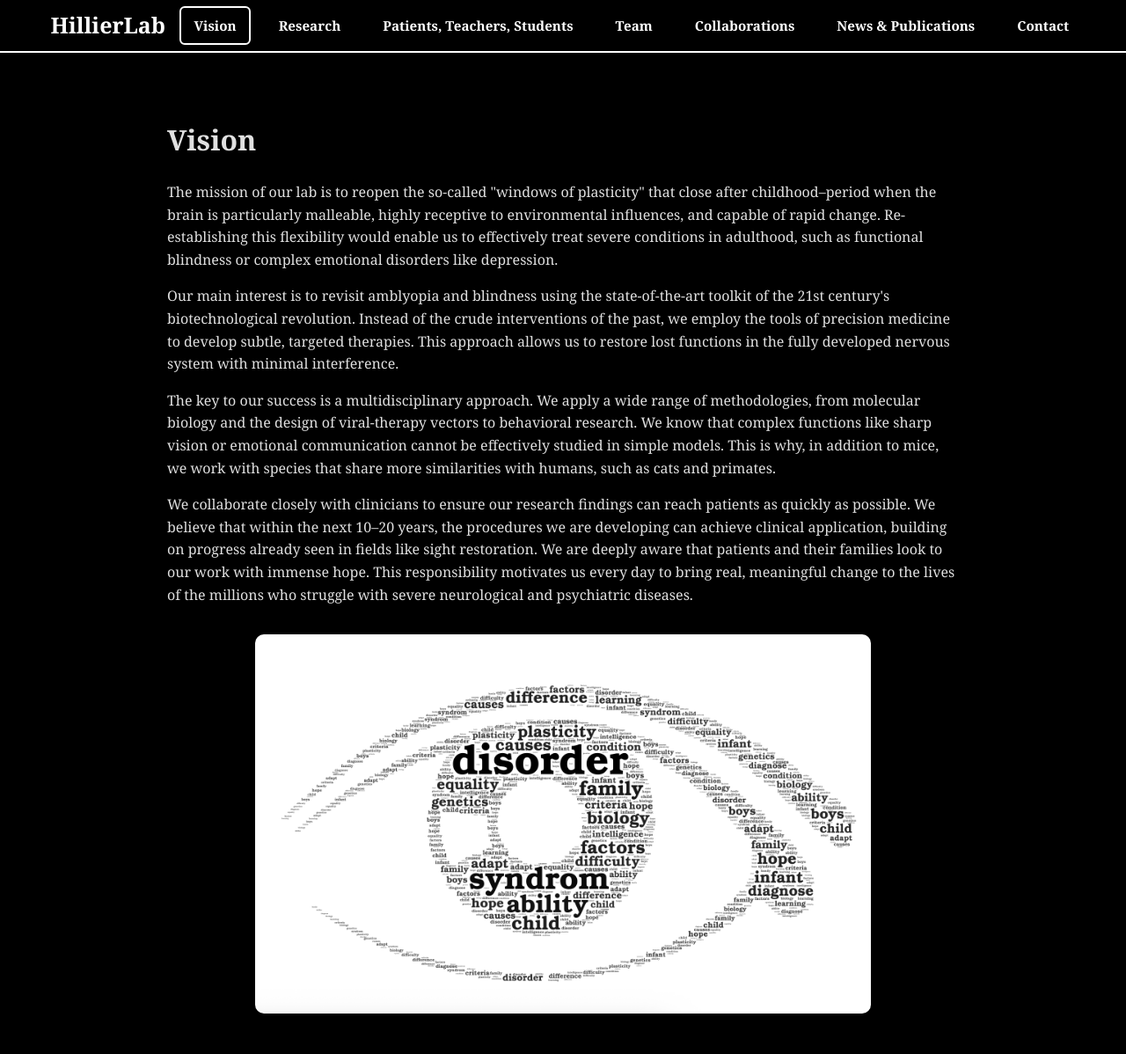
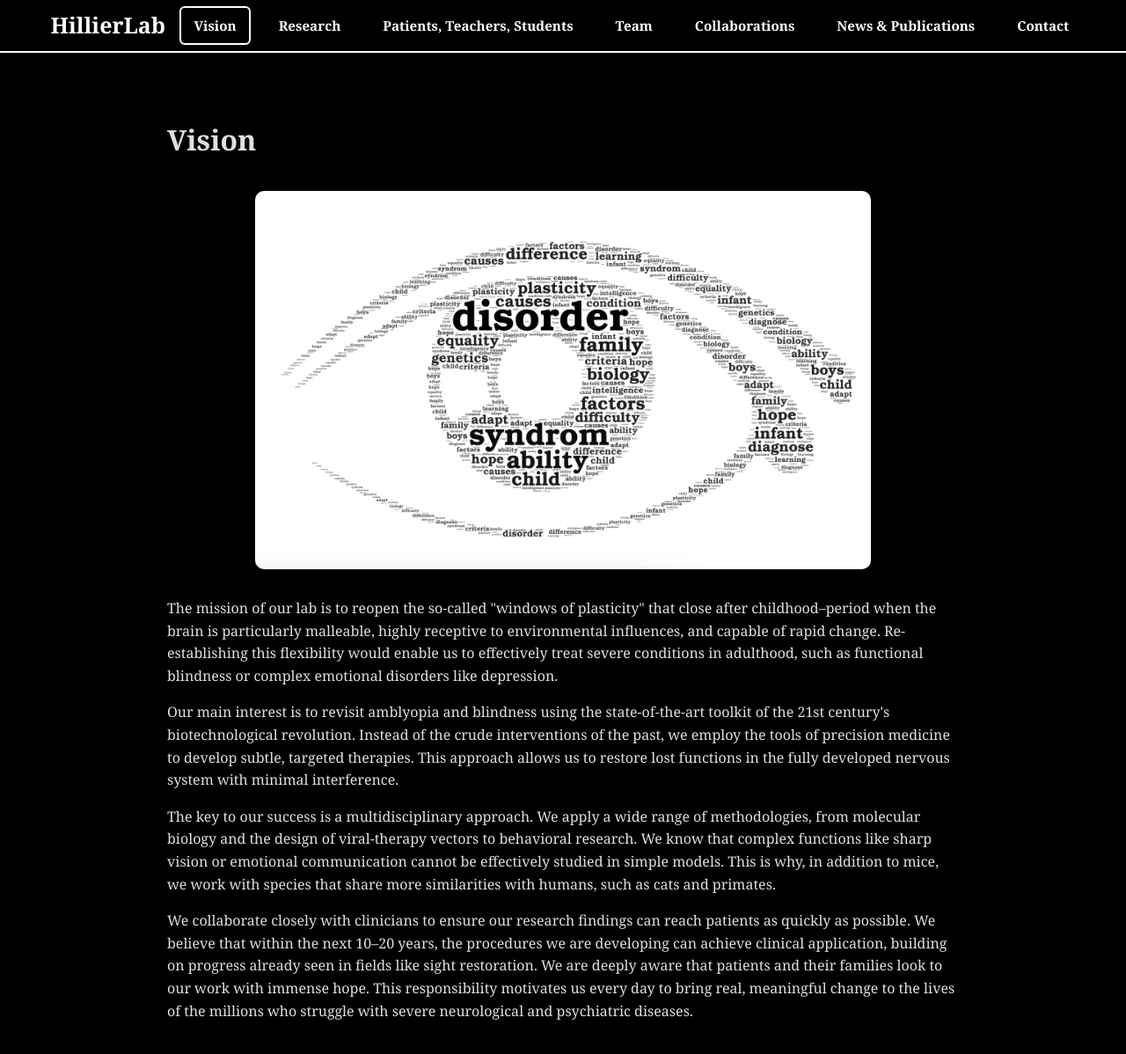
Before and after one commit to hillierlab/hillierlab.github.io, a Jekyll site: the page built from _pages/vision.md, in a window 1280 px wide and 1216 px high. Shown: the top 1198 px of the window at 88% size. Built offline with Jekyll 4.4.1, drawn with Linux system fonts in a browser that asks for light colours.

Commit message:
Update vision.md

```diff
--- a/_pages/vision.md
+++ b/_pages/vision.md
@@ -3,13 +3,11 @@ layout: page
 title: Vision
 ---
 
-
-  <p>The mission of our lab is to reopen the so-called "windows of plasticity" that close after childhood–period when the brain is particularly malleable, highly receptive to environmental influences, and capable of rapid change. Re-establishing this flexibility would enable us to effectively treat severe conditions in adulthood, such as functional blindness or complex emotional disorders like depression.</p>
+<img class="photo-left" src="/assets/images/wordcloud_eye.png">
+<p>The mission of our lab is to reopen the so-called "windows of plasticity" that close after childhood–period when the brain is particularly malleable, highly receptive to environmental influences, and capable of rapid change. Re-establishing this flexibility would enable us to effectively treat severe conditions in adulthood, such as functional blindness or complex emotional disorders like depression.</p>
 
 <p>Our main interest is to revisit amblyopia and blindness using the state-of-the-art toolkit of the 21st century's biotechnological revolution. Instead of the crude interventions of the past, we employ the tools of precision medicine to develop subtle, targeted therapies. This approach allows us to restore lost functions in the fully developed nervous system with minimal interference.</p>
 
 <p>The key to our success is a multidisciplinary approach. We apply a wide range of methodologies, from molecular biology and the design of viral-therapy vectors to behavioral research. We know that complex functions like sharp vision or emotional communication cannot be effectively studied in simple models. This is why, in addition to mice, we work with species that share more similarities with humans, such as cats and primates.</p>
 
 <p>We collaborate closely with clinicians to ensure our research findings can reach patients as quickly as possible. We believe that within the next 10–20 years, the procedures we are developing can achieve clinical application, building on progress already seen in fields like sight restoration. We are deeply aware that patients and their families look to our work with immense hope. This responsibility motivates us every day to bring real, meaningful change to the lives of the millions who struggle with severe neurological and psychiatric diseases.</p>
-
-  <img class="photo-left" src="/assets/images/wordcloud_eye.png">
```
